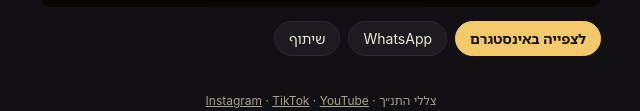
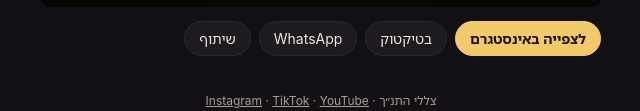
Before and after one commit to amityazdan/tanach.shadows, a plain HTML site: page he/david-cave/index.html in a window 1280 px wide. Shown: the part 1271-1382 px from the top of the page, without its empty margins (319-959 px from the left). Drawn offline with Linux system fonts and the light colour scheme; a script that the page names is missing.

Commit message:
Update 2026-11-25 14:03

```diff
--- a/he/david-cave/index.html
+++ b/he/david-cave/index.html
@@ -14,7 +14,7 @@
 <p class="hook">מלך ושלושת אלפים לוחמים רדפו אחרי איש אחד. עד שהמלך נכנס לבדו למערה שבה הוא הסתתר. והחרב הייתה ביד הנרדף. 🗡️</p>
 <div class="embed"><blockquote class="instagram-media" data-instgrm-permalink="https://www.instagram.com/reel/DgKYRGHvhVw/" data-instgrm-version="14">
 <a href="https://www.instagram.com/reel/DgKYRGHvhVw/"><img src="../../covers/he-david-cave.jpg" alt="" style="width:100%;display:block"></a></blockquote></div>
-<div class="actions"><a class="pill gold" href="https://www.instagram.com/reel/DgKYRGHvhVw/">לצפייה באינסטגרם</a>
+<div class="actions"><a class="pill gold" href="https://www.instagram.com/reel/DgKYRGHvhVw/">לצפייה באינסטגרם</a><a class="pill" href="https://www.tiktok.com/@tanach.shadows">בטיקטוק</a>
 <a class="pill" href="https://wa.me/?text=%D7%93%D7%95%D7%93%20%D7%91%D7%9E%D7%A2%D7%A8%D7%94%20%7C%20%D7%A9%D7%9E%D7%95%D7%90%D7%9C%20%D7%90%D7%B3%20%D7%9B%D7%B4%D7%93%0Ahttps%3A%2F%2Famityazdan.github.io%2Ftanach.shadows%2Fhe%2Fdavid-cave%2F">WhatsApp</a>
 <button class="pill" onclick="share(this)">שיתוף</button></div></div>
 <script async src="https://www.instagram.com/embed.js"></script>
```
